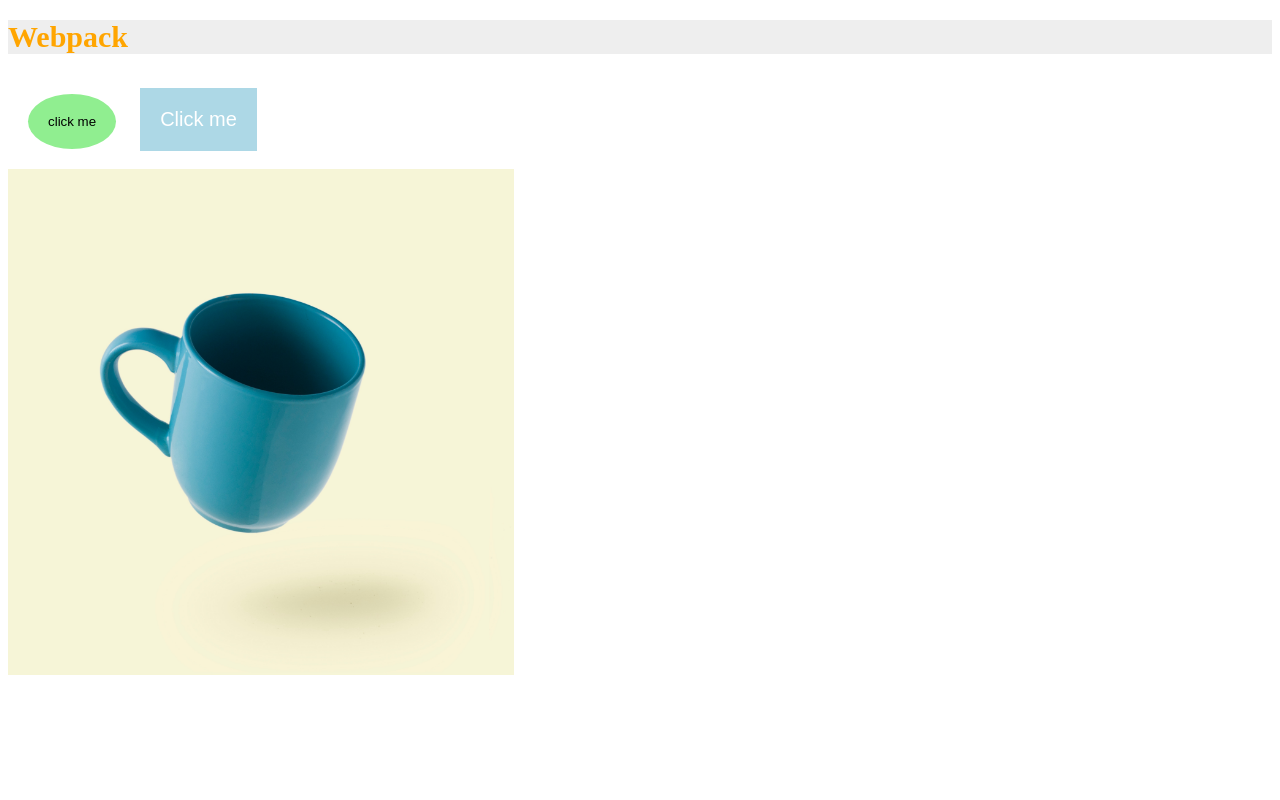
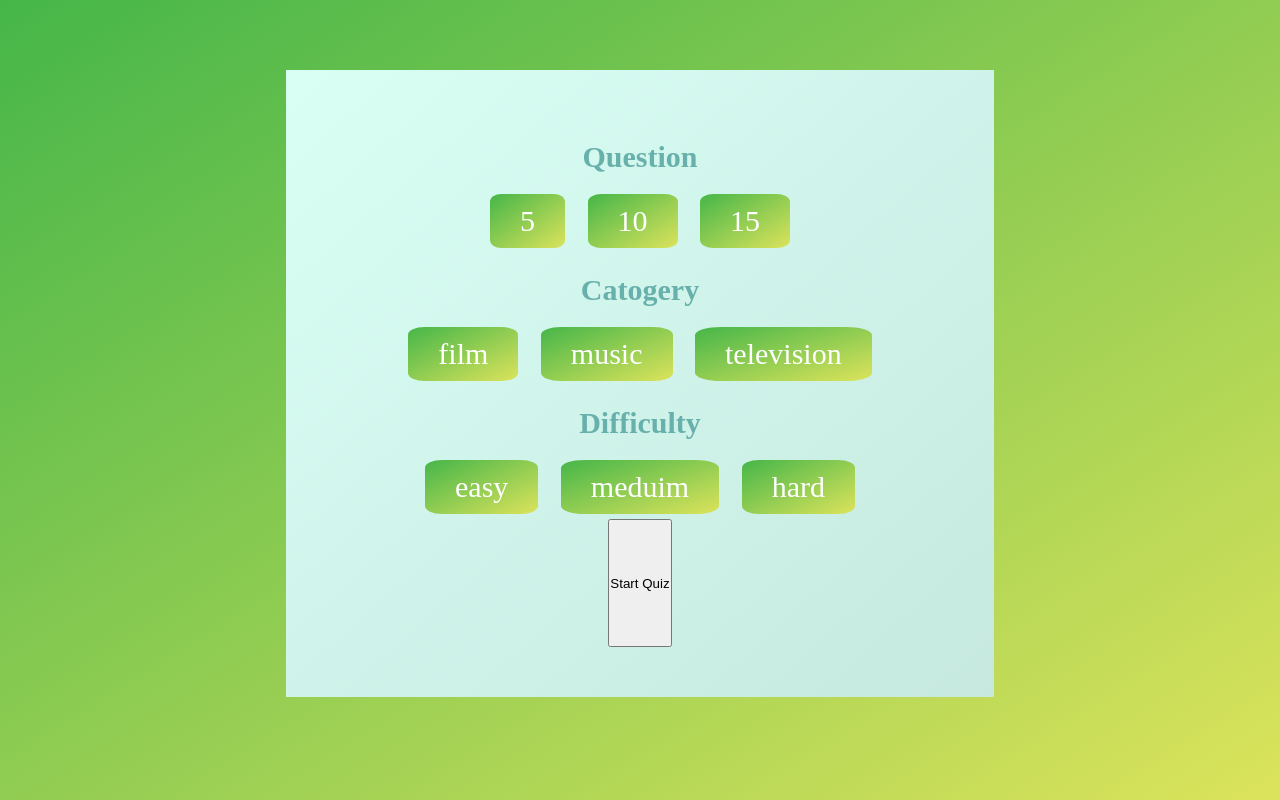
Before and after one commit to hemanshuEng/QuizGame, a website built with webpack: page src/index.html in a window 1280 px wide. Built offline with nearby package versions, Linux system fonts and the light colour scheme.

Commit message:
form completed

```diff
--- a/src/index.html
+++ b/src/index.html
@@ -4,16 +4,60 @@
     <meta charset="UTF-8" />
     <meta name="viewport" content="width=device-width, initial-scale=1.0" />
     <meta http-equiv="X-UA-Compatible" content="ie=edge" />
-    <!-- <link rel="stylesheet" href="../dist/main.css" /> -->
-    <title>Webpack</title>
+
+    <title>Quiz Game</title>
   </head>
   <body>
-    <div class="container">
-      <h2>Webpack</h2>
-      <button id="btn">click me</button>
-      <button class="btn-blue">Click me</button>
-      <img src="./img/img1.jpg" alt="" id ='img1'/>
+    <div class="start">
+        <form class="form">
+           <div class="form__group">
+              <h2 class="form__title">Question</h2>
+
+              <input type="checkbox" name="number" class="form__checkbox-input" id ="5"value ="5">
+              <label for="5" class="form__checkbox-label">
+                  <span class= "form__checkbox-button"></span>5
+              </label>
+              <input type="checkbox" name="number" class="form__checkbox-input" id ="10"value ="10">
+              <label for="10" class="form__checkbox-label">
+                  <span class= "form__checkbox-button"></span>10
+              </label>
+              <input type="checkbox" name="number" class="form__checkbox-input" id ="15"value ="15">
+              <label for="15" class="form__checkbox-label">
+                  <span class= "form__checkbox-button"></span>15
+              </label>
+           </div>
+           <div class="form__group">
+              <h2 class="form__title">Catogery</h2>
+              <input type="checkbox" name="catogery" class="form__checkbox-input" id ="film"value ="film">
+              <label for="film" class="form__checkbox-label">
+                  <span class= "form__checkbox-button"></span>film
+              </label>
+              <input type="checkbox" name="catogery" class="form__checkbox-input" id ="music"value ="music">
+              <label for="music" class="form__checkbox-label">
+                  <span class= "form__checkbox-button"></span>music
+              </label>
+              <input type="checkbox" name="catogery" class="form__checkbox-input" id ="television"value ="television">
+              <label for="television" class="form__checkbox-label">
+                  <span class= "form__checkbox-button"></span>television
+              </label>
+           </div>
+           <div class="form__group">
+              <h2 class="form__title">Difficulty</h2>
+              <input type="checkbox" name="difficulty" class="form__checkbox-input" id ="easy"value ="easy">
+              <label for="easy" class="form__checkbox-label">
+                  <span class= "form__checkbox-button"></span>easy
+              </label>
+              <input type="checkbox" name="difficulty" class="form__checkbox-input" id ="meduim"value ="meduim">
+              <label for="meduim" class="form__checkbox-label">
+                  <span class= "form__checkbox-button"></span>meduim
+              </label>
+              <input type="checkbox" name="difficulty" class="form__checkbox-input" id ="hard"value ="hard">
+              <label for="hard" class="form__checkbox-label">
+                  <span class= "form__checkbox-button"></span>hard
+              </label>
+           </div>
+          <input type="button" value="Start Quiz" class="btn">
+        </form>
     </div>
-    <!-- <script src="../dist/bundle.js"></script> -->
   </body>
 </html>
--- a/src/scss/_color.scss
+++ /dev/null
@@ -1,2 +0,0 @@
-$primary_color: orange;
-$secondary_color: #eee;
--- /dev/null
+++ b/src/scss/abstracts/_variables.scss
@@ -0,0 +1,10 @@
+$color-primary: #45b649;
+$color-primary-light: #dce35b;
+
+$color-secondary: #d9fff5;
+$color-secondary-light: #f1fffb;
+$color-secondary-dark: #c6e8df;
+
+$color-button: #68b0ab;
+$color-button-dark: #39605e;
+$color-button-light: #91c5c1;
--- /dev/null
+++ b/src/scss/base/_base.scss
@@ -0,0 +1,19 @@
+*,
+*::after,
+*::before {
+  margin: 0;
+  padding: 0;
+  box-sizing: inherit;
+}
+
+html {
+  font-size: 62.5%;
+}
+
+body {
+  box-sizing: border-box;
+  padding: 3rem;
+  background-image:linear-gradient(to bottom right, $color-primary, $color-primary-light);
+  background-repeat: no-repeat;
+  height: 100vh;
+}
--- /dev/null
+++ b/src/scss/components/_form.scss
@@ -0,0 +1,42 @@
+.form {
+  display: grid;
+  grid-template-rows: repeat(4, 1fr);
+  grid-row-gap: 0.5rem;
+  justify-items: center;
+  &__group {
+  }
+  &__title {
+    padding: 2rem;
+    font-size: 3rem;
+    color: $color-button;
+    text-align: center;
+  }
+  &__checkbox {
+    &-input {
+      display: none;
+    }
+    &-label {
+      display: inline-block;
+      background-image: linear-gradient(
+        to bottom right,
+        $color-primary,
+        $color-primary-light
+      );
+      color: white;
+      border-radius: 15%;
+      padding: 1rem 3rem;
+      margin:0  1rem;
+      font-size: 3rem;
+      cursor: pointer;
+      text-align: center;
+      &:hover {
+        background: $color-button-light;
+      }
+    }
+    &-button {
+    }
+    &-input:checked + &-label {
+      background: $color-button;
+    }
+  }
+}
--- a/src/scss/main.scss
+++ b/src/scss/main.scss
@@ -1,33 +1,8 @@
-@import "./color";
+@import "./abstracts/variables";
 
-h2 {
-  font-size: 30px;
-  background: $secondary_color;
-  margin: 20px auto;
-  color: $primary_color;
-}
-#btn {
-  border-style: none;
-  margin: 20px;
-  padding: 20px;
-  background-color: lightgreen;
-  border-radius: 50%;
-}
+@import "./base/base";
 
-#img1 {
-  width: 40%;
-  display: block;
-}
-.example {
-  display: grid;
-  transition: all 0.5s;
-  user-select: none;
-  background: linear-gradient(to bottom, white, black);
-}
-.btn-blue{
-  border-style:none;
-  padding: 20px 20px;
-  background-color: lightblue;
-  color:white;
-  font-size: 20px;
-}
+@import "./components/checkbox";
+@import "./components/form";
+
+@import "./pages/home";
--- /dev/null
+++ b/src/scss/pages/_home.scss
@@ -0,0 +1,10 @@
+.start {
+  background-image: linear-gradient(
+    to bottom right,
+    $color-secondary,
+    $color-secondary-dark
+  );
+  padding: 5rem;
+  margin: 5vh 20vw 0 ;
+
+}
```
Also changed, not shown: src/scss/components/_checkbox.scss (added), 1 other file.
